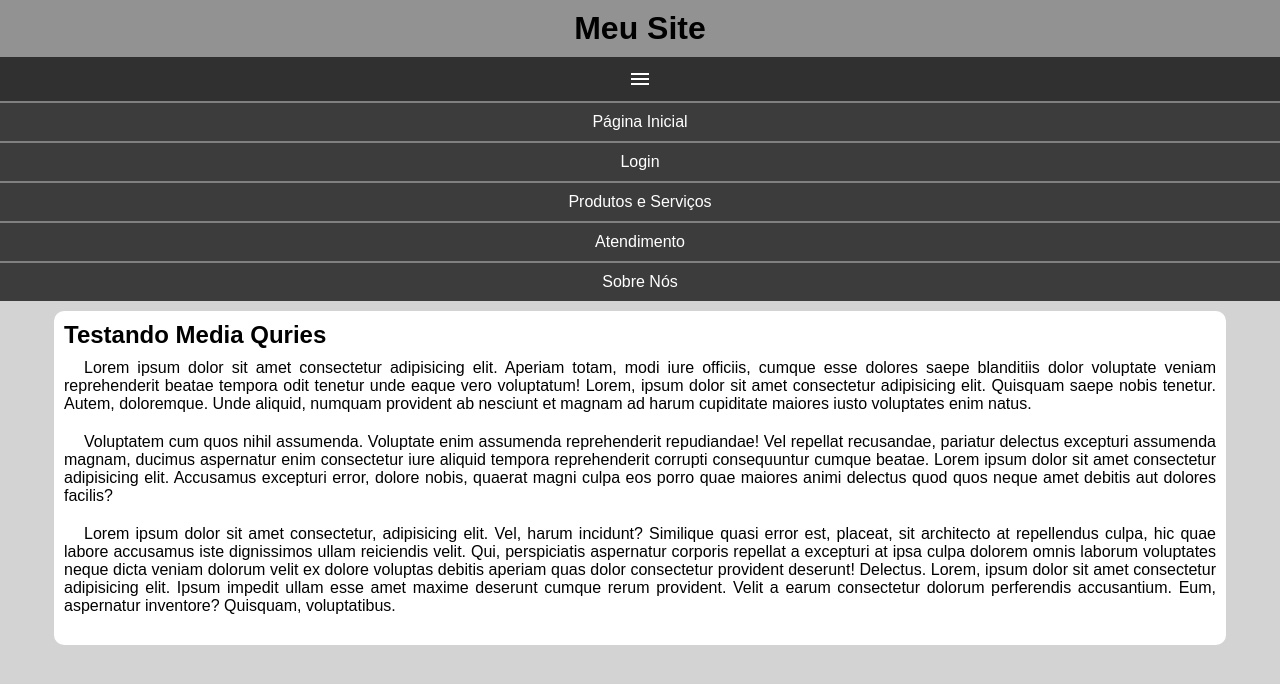
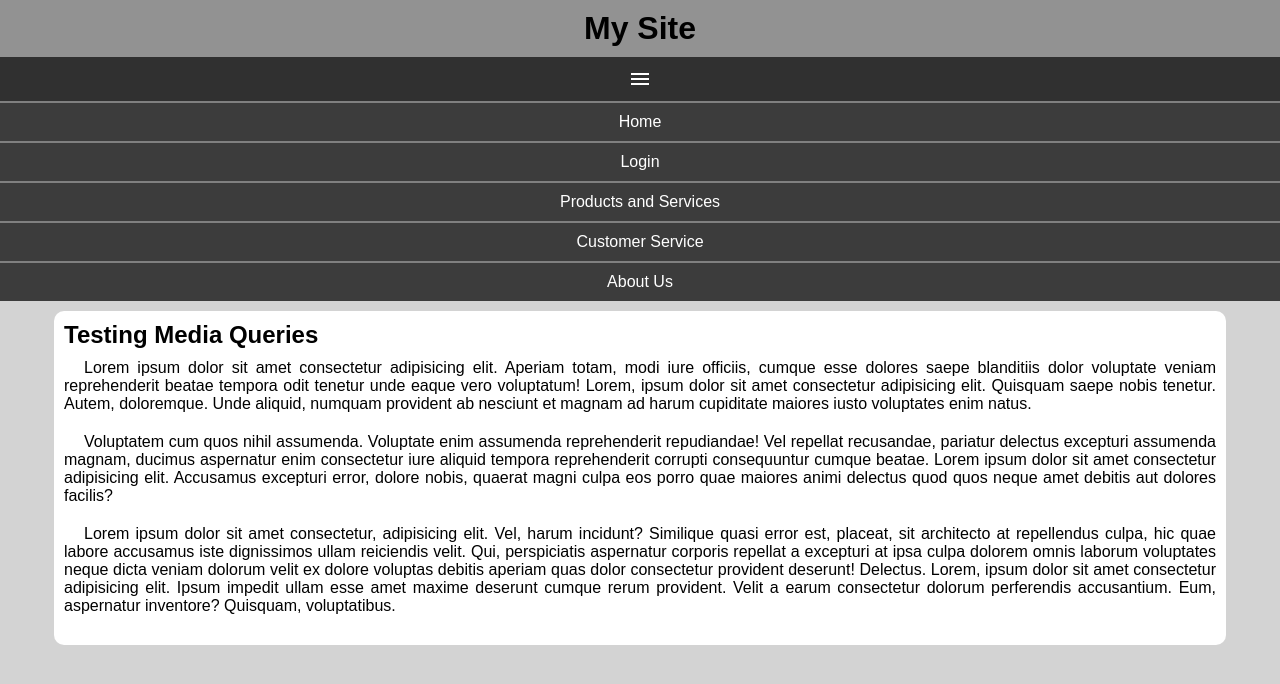
Before and after one commit to buaretti/html-css, a plain HTML site: page exercicios/030/mq005/index.html in a window 1280 px wide. Both pictures are taken after a click on the element "menu". Drawn offline with nearby package versions, Linux system fonts and the light colour scheme.

Commit message:
Update index.html

```diff
--- a/exercicios/030/mq005/index.html
+++ b/exercicios/030/mq005/index.html
@@ -3,7 +3,7 @@
   <head>
     <meta charset="UTF-8" />
     <meta name="viewport" content="width=device-width, initial-scale=1.0" />
-    <title>Media Query</title>
+    <title>Media Query Test</title>
     <link
       href="https://fonts.googleapis.com/css2?family=Material+Symbols+Outlined"
       rel="stylesheet"
@@ -12,23 +12,23 @@
   </head>
   <body>
     <header>
-      <h1>Meu Site</h1>
+      <h1>My Site</h1>
       <span id="burguer" class="material-symbols-outlined" onclick="menu()"
         >menu</span
       >
       <menu id="itens">
         <ul>
-          <li><a href="#">Página Inicial</a></li>
+          <li><a href="#">Home</a></li>
           <li><a href="#">Login</a></li>
-          <li><a href="#">Produtos e Serviços</a></li>
-          <li><a href="#">Atendimento</a></li>
-          <li><a href="#">Sobre Nós</a></li>
+          <li><a href="#">Products and Services</a></li>
+          <li><a href="#">Customer Service</a></li>
+          <li><a href="#">About Us</a></li>
         </ul>
       </menu>
     </header>
     <main>
       <article>
-        <h2>Testando Media Quries</h2>
+        <h2>Testing Media Queries</h2>
         <p>
           Lorem ipsum dolor sit amet consectetur adipisicing elit. Aperiam
           totam, modi iure officiis, cumque esse dolores saepe blanditiis dolor
```
